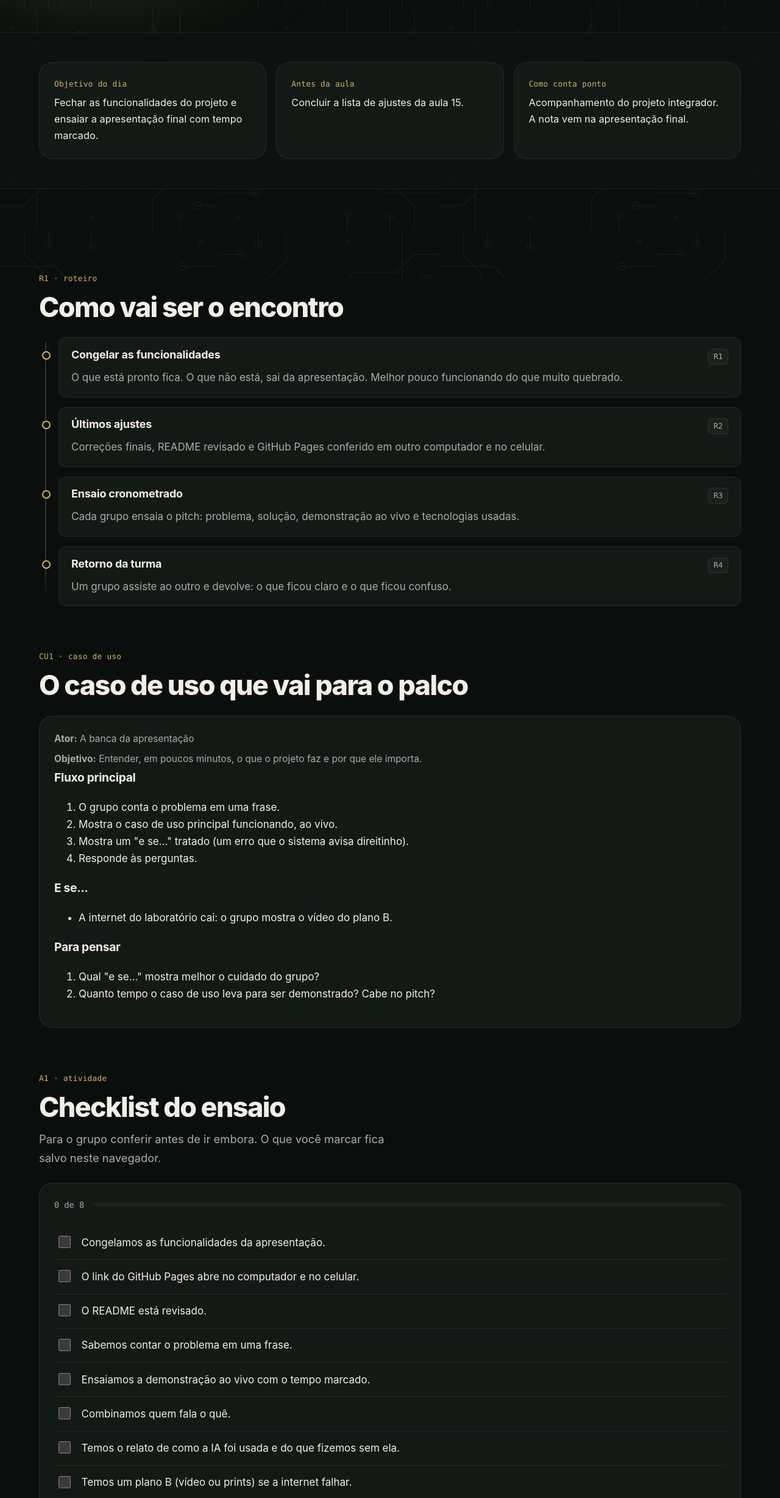
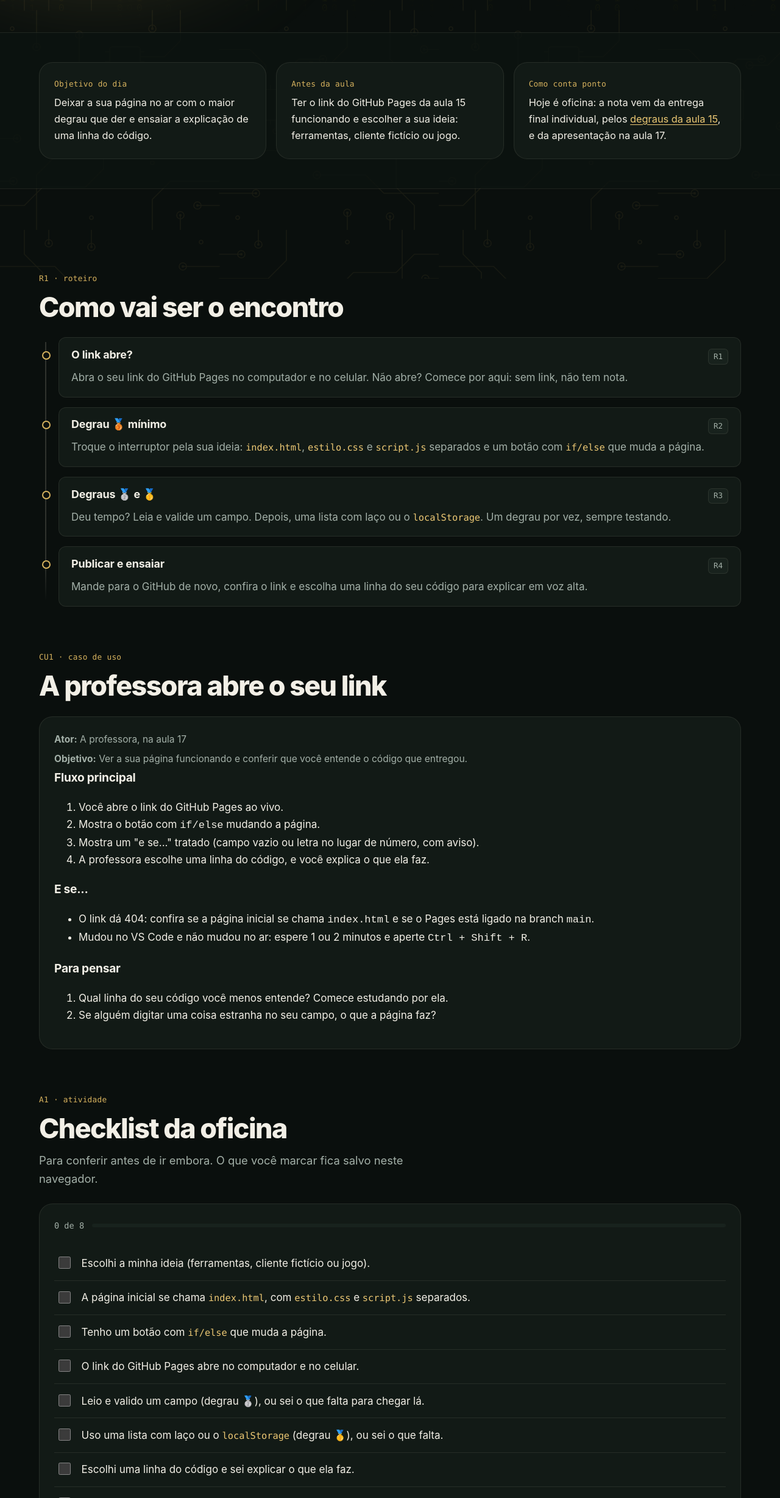
Before and after one commit to MARISTELAOLIVEIRA/prog-web-js, a plain HTML site: page aulas/aula-16.html in a window 1280 px wide. Shown: the part 343-2800 px from the top of the page at 61% size. Drawn offline with Linux system fonts and the light colour scheme; a web font is replaced by a local one.

Commit message:
Aula 16: oficina da entrega final (individual)

```diff
--- a/aulas/aula-16.html
+++ b/aulas/aula-16.html
@@ -5,8 +5,8 @@
   <meta name="viewport" content="width=device-width, initial-scale=1, viewport-fit=cover">
 
   <!-- EDITE AQUI: número e tema da aula -->
-  <title>Aula 16: Projeto integrador: ajustes e ensaio · Web em JavaScript · Stela</title>
-  <meta name="description" content="Aula 16 de Programação Web em JavaScript: últimos ajustes no projeto integrador e ensaio da apresentação final.">
+  <title>Aula 16: Oficina da entrega final · Web em JavaScript · Stela</title>
+  <meta name="description" content="Aula 16 de Programação Web em JavaScript: oficina da entrega final individual e ensaio da apresentação.">
 
   <link rel="icon" href="../assets/img/favicon.ico" sizes="any">
   <link rel="icon" type="image/png" href="../assets/img/favicon-32.png">
@@ -74,10 +74,10 @@
           <span class="etiqueta senac">Fac Senac DF</span>
           <span class="etiqueta ouro">Aula 16</span>
           <span class="etiqueta">Projeto</span>
-          <span class="etiqueta">Projeto integrador</span>
+          <span class="etiqueta">Entrega final</span>
         </div>
-        <h1>Ensaio geral</h1>
-        <p class="subtitulo">Últimos ajustes e o pitch cronometrado, para o dia da apresentação não ter surpresa.</p>
+        <h1>Oficina da entrega final</h1>
+        <p class="subtitulo">Hoje o interruptor vira o seu projeto. Você sobe um degrau por vez, e eu passo de mesa em mesa.</p>
 
       </div>
     </section>
@@ -88,15 +88,15 @@
         <div class="resumo">
           <div class="cartao">
             <span class="olho">Objetivo do dia</span>
-            <p>Fechar as funcionalidades do projeto e ensaiar a apresentação final com tempo marcado.</p>
+            <p>Deixar a sua página no ar com o maior degrau que der e ensaiar a explicação de uma linha do código.</p>
           </div>
           <div class="cartao">
             <span class="olho">Antes da aula</span>
-            <p>Concluir a lista de ajustes da aula 15.</p>
+            <p>Ter o link do GitHub Pages da aula 15 funcionando e escolher a sua ideia: ferramentas, cliente fictício ou jogo.</p>
           </div>
           <div class="cartao">
             <span class="olho">Como conta ponto</span>
-            <p>Acompanhamento do projeto integrador. A nota vem na apresentação final.</p>
+            <p>Hoje é oficina: a nota vem da entrega final individual, pelos <a href="aula-15.html#entrega-final">degraus da aula 15</a>, e da apresentação na aula 17.</p>
           </div>
         </div>
       </div>
@@ -112,10 +112,10 @@
             <h2>Como vai ser o encontro</h2>
           </div>
           <ol class="log">
-          <li class="commit"><div class="commit-linha"><h3>Congelar as funcionalidades</h3><span class="hash">R1</span></div><p>O que está pronto fica. O que não está, sai da apresentação. Melhor pouco funcionando do que muito quebrado.</p></li>
-          <li class="commit"><div class="commit-linha"><h3>Últimos ajustes</h3><span class="hash">R2</span></div><p>Correções finais, README revisado e GitHub Pages conferido em outro computador e no celular.</p></li>
-          <li class="commit"><div class="commit-linha"><h3>Ensaio cronometrado</h3><span class="hash">R3</span></div><p>Cada grupo ensaia o pitch: problema, solução, demonstração ao vivo e tecnologias usadas.</p></li>
-          <li class="commit"><div class="commit-linha"><h3>Retorno da turma</h3><span class="hash">R4</span></div><p>Um grupo assiste ao outro e devolve: o que ficou claro e o que ficou confuso.</p></li>
+          <li class="commit"><div class="commit-linha"><h3>O link abre?</h3><span class="hash">R1</span></div><p>Abra o seu link do GitHub Pages no computador e no celular. Não abre? Comece por aqui: sem link, não tem nota.</p></li>
+          <li class="commit"><div class="commit-linha"><h3>Degrau 🥉 mínimo</h3><span class="hash">R2</span></div><p>Troque o interruptor pela sua ideia: <code>index.html</code>, <code>estilo.css</code> e <code>script.js</code> separados e um botão com <code>if/else</code> que muda a página.</p></li>
+          <li class="commit"><div class="commit-linha"><h3>Degraus 🥈 e 🥇</h3><span class="hash">R3</span></div><p>Deu tempo? Leia e valide um campo. Depois, uma lista com laço ou o <code>localStorage</code>. Um degrau por vez, sempre testando.</p></li>
+          <li class="commit"><div class="commit-linha"><h3>Publicar e ensaiar</h3><span class="hash">R4</span></div><p>Mande para o GitHub de novo, confira o link e escolha uma linha do seu código para explicar em voz alta.</p></li>
           </ol>
         </section>
 
@@ -123,26 +123,27 @@
         <section class="parte" id="caso">
           <div class="cab">
             <span class="olho">CU1 · caso de uso</span>
-            <h2>O caso de uso que vai para o palco</h2>
+            <h2>A professora abre o seu link</h2>
           </div>
           <div class="cartao caso">
-            <p><strong>Ator:</strong> A banca da apresentação</p>
-            <p><strong>Objetivo:</strong> Entender, em poucos minutos, o que o projeto faz e por que ele importa.</p>
+            <p><strong>Ator:</strong> A professora, na aula 17</p>
+            <p><strong>Objetivo:</strong> Ver a sua página funcionando e conferir que você entende o código que entregou.</p>
             <h3>Fluxo principal</h3>
             <ol>
-              <li>O grupo conta o problema em uma frase.</li>
-              <li>Mostra o caso de uso principal funcionando, ao vivo.</li>
-              <li>Mostra um "e se..." tratado (um erro que o sistema avisa direitinho).</li>
-              <li>Responde às perguntas.</li>
+              <li>Você abre o link do GitHub Pages ao vivo.</li>
+              <li>Mostra o botão com <code>if/else</code> mudando a página.</li>
+              <li>Mostra um "e se..." tratado (campo vazio ou letra no lugar de número, com aviso).</li>
+              <li>A professora escolhe uma linha do código, e você explica o que ela faz.</li>
             </ol>
             <h3>E se...</h3>
             <ul>
-              <li>A internet do laboratório cai: o grupo mostra o vídeo do plano B.</li>
+              <li>O link dá 404: confira se a página inicial se chama <code>index.html</code> e se o Pages está ligado na branch <code>main</code>.</li>
+              <li>Mudou no VS Code e não mudou no ar: espere 1 ou 2 minutos e aperte <code>Ctrl + Shift + R</code>.</li>
             </ul>
             <h3>Para pensar</h3>
             <ol>
-              <li>Qual "e se..." mostra melhor o cuidado do grupo?</li>
-              <li>Quanto tempo o caso de uso leva para ser demonstrado? Cabe no pitch?</li>
+              <li>Qual linha do seu código você menos entende? Comece estudando por ela.</li>
+              <li>Se alguém digitar uma coisa estranha no seu campo, o que a página faz?</li>
             </ol>
           </div>
         </section>
@@ -151,8 +152,8 @@
         <section class="parte" id="atividade">
           <div class="cab">
             <span class="olho">A1 · atividade</span>
-            <h2>Checklist do ensaio</h2>
-            <p>Para o grupo conferir antes de ir embora. O que você marcar fica salvo neste navegador.</p>
+            <h2>Checklist da oficina</h2>
+            <p>Para conferir antes de ir embora. O que você marcar fica salvo neste navegador.</p>
           </div>
 
           <div class="cartao">
@@ -161,14 +162,14 @@
               <span class="barra-progresso"><span></span></span>
             </div>
             <ol class="checklist" id="passos-aula-16">
-              <li><label><input type="checkbox"><span>Congelamos as funcionalidades da apresentação.</span></label></li>
+              <li><label><input type="checkbox"><span>Escolhi a minha ideia (ferramentas, cliente fictício ou jogo).</span></label></li>
+              <li><label><input type="checkbox"><span>A página inicial se chama <code>index.html</code>, com <code>estilo.css</code> e <code>script.js</code> separados.</span></label></li>
+              <li><label><input type="checkbox"><span>Tenho um botão com <code>if/else</code> que muda a página.</span></label></li>
               <li><label><input type="checkbox"><span>O link do GitHub Pages abre no computador e no celular.</span></label></li>
-              <li><label><input type="checkbox"><span>O README está revisado.</span></label></li>
-              <li><label><input type="checkbox"><span>Sabemos contar o problema em uma frase.</span></label></li>
-              <li><label><input type="checkbox"><span>Ensaiamos a demonstração ao vivo com o tempo marcado.</span></label></li>
-              <li><label><input type="checkbox"><span>Combinamos quem fala o quê.</span></label></li>
-              <li><label><input type="checkbox"><span>Temos o relato de como a IA foi usada e do que fizemos sem ela.</span></label></li>
-              <li><label><input type="checkbox"><span>Temos um plano B (vídeo ou prints) se a internet falhar.</span></label></li>
+              <li><label><input type="checkbox"><span>Leio e valido um campo (degrau 🥈), ou sei o que falta para chegar lá.</span></label></li>
+              <li><label><input type="checkbox"><span>Uso uma lista com laço ou o <code>localStorage</code> (degrau 🥇), ou sei o que falta.</span></label></li>
+              <li><label><input type="checkbox"><span>Escolhi uma linha do código e sei explicar o que ela faz.</span></label></li>
+              <li><label><input type="checkbox"><span>Sei contar como usei a IA e o que fiz sem ela.</span></label></li>
             </ol>
           </div>
         </section>
@@ -177,23 +178,23 @@
         <section class="parte" id="steam">
           <div class="cab">
             <span class="olho">S1 · conexão STEAM</span>
-            <h2>Palco e roteiro</h2>
+            <h2>Da oficina para a vitrine</h2>
           </div>
           <div class="steam">
             <div class="cartao">
+              <span class="letra">E</span>
+              <h3>Engenharia</h3>
+              <p>Degrau por degrau é como se monta um circuito: liga uma peça, testa, só então liga a próxima.</p>
+            </div>
+            <div class="cartao">
               <span class="letra">A</span>
               <h3>Artes</h3>
-              <p>Apresentar também é contar uma história: começo (o problema), meio (a solução) e fim (a demonstração).</p>
-            </div>
-            <div class="cartao">
-              <span class="letra">T</span>
-              <h3>Tecnologia</h3>
-              <p>Plano B não é pessimismo, é engenharia: todo sistema sério tem redundância.</p>
+              <p>Cores, fonte e espaço contam a história do seu projeto antes de qualquer clique.</p>
             </div>
             <div class="cartao">
               <span class="letra">M</span>
               <h3>Matemática</h3>
-              <p>Divida o tempo do pitch: um terço para o problema e a solução, dois terços para mostrar funcionando.</p>
+              <p>Validar é comparar: <code>isNaN</code>, maior que, menor que. A página só confia no que conferiu.</p>
             </div>
           </div>
         </section>
@@ -203,7 +204,7 @@
           <div class="cab">
             <span class="olho">D1 · desafio extra</span>
             <h2>Terminou antes? Tem mais.</h2>
-            <p>Grave o ensaio do grupo no celular e assista junto. Vocês vão descobrir os vícios de linguagem e onde a demonstração demora.</p>
+            <p>Peça para um colega usar a sua página sem você explicar nada. Onde ele travou é onde a página precisa de um aviso ou de um botão mais claro.</p>
           </div>
         </section>
 
@@ -229,18 +230,18 @@
             <svg viewBox="0 0 24 24" fill="none" stroke="currentColor" stroke-width="2" stroke-linecap="round" stroke-linejoin="round" aria-hidden="true"><path d="M12 3v12M7 10l5 5 5-5"/><path d="M4 17v2a2 2 0 0 0 2 2h12a2 2 0 0 0 2-2v-2"/></svg>
             <div>
               <span class="olho">E1 · entrega</span>
-              <h3>Projeto pronto para apresentar</h3>
-              <p>Último commit feito e links do repositório e do GitHub Pages no Moodle. Na próxima aula é a apresentação final.</p>
+              <h3>A sua página no ar</h3>
+              <p>Último envio feito e o link do GitHub Pages no Moodle. Na próxima aula, você abre o link ao vivo e explica uma linha do código.</p>
             </div>
           </div>
         </section>
 
         <nav class="nav-aulas" aria-label="Outras aulas">
           <!-- EDITE AQUI: use <a href="aula-NN.html"> quando a página da aula vizinha for liberada; <span> enquanto não for -->
-          <span class="anterior">
+          <a class="anterior" href="aula-15.html">
             <span class="olho">← aula anterior</span>
-            <strong>Aula 15: Projeto integrador: desenvolvimento orientado</strong>
-          </span>
+            <strong>Aula 15: Do VS Code ao ar</strong>
+          </a>
           <a class="proxima" href="aula-17.html">
             <span class="olho">próxima aula →</span>
             <strong>Aula 17: Apresentação do projeto final</strong>
```
Also changed, not shown: index.html (+2 -2 lines).
